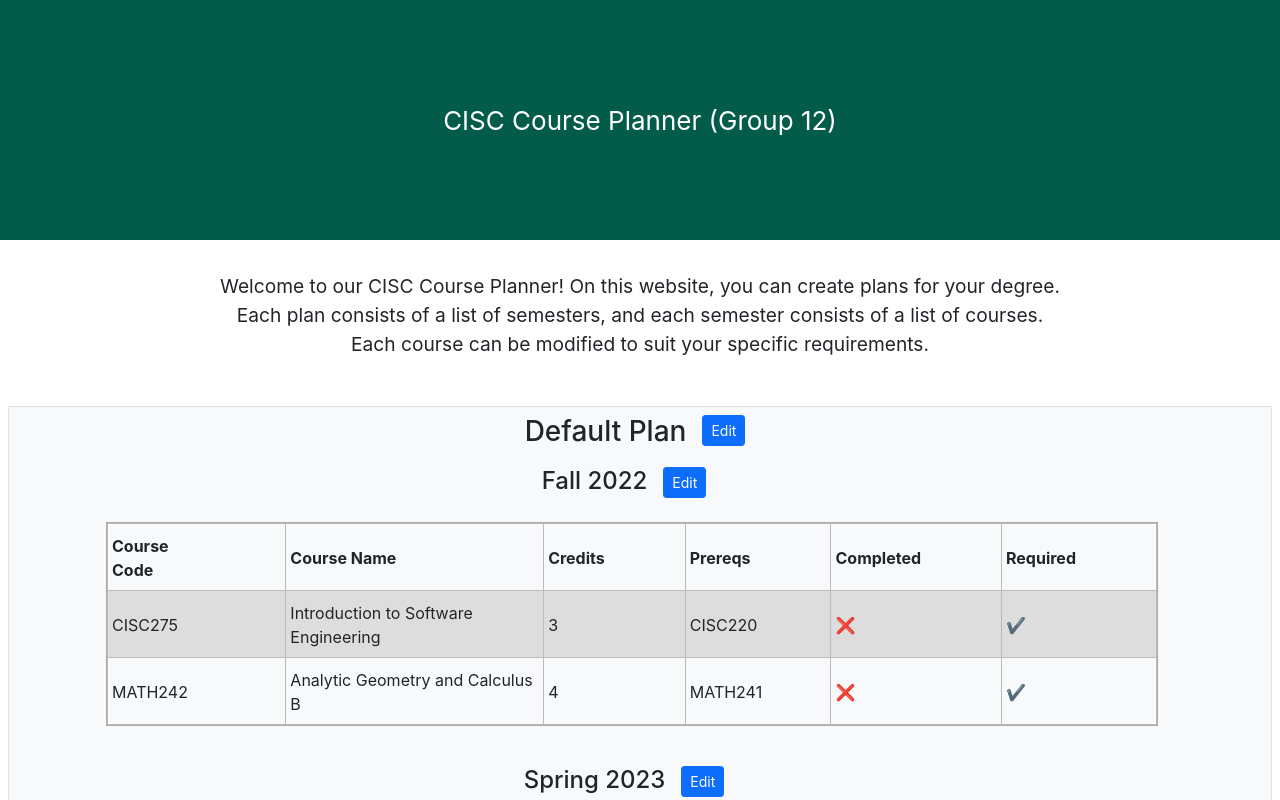
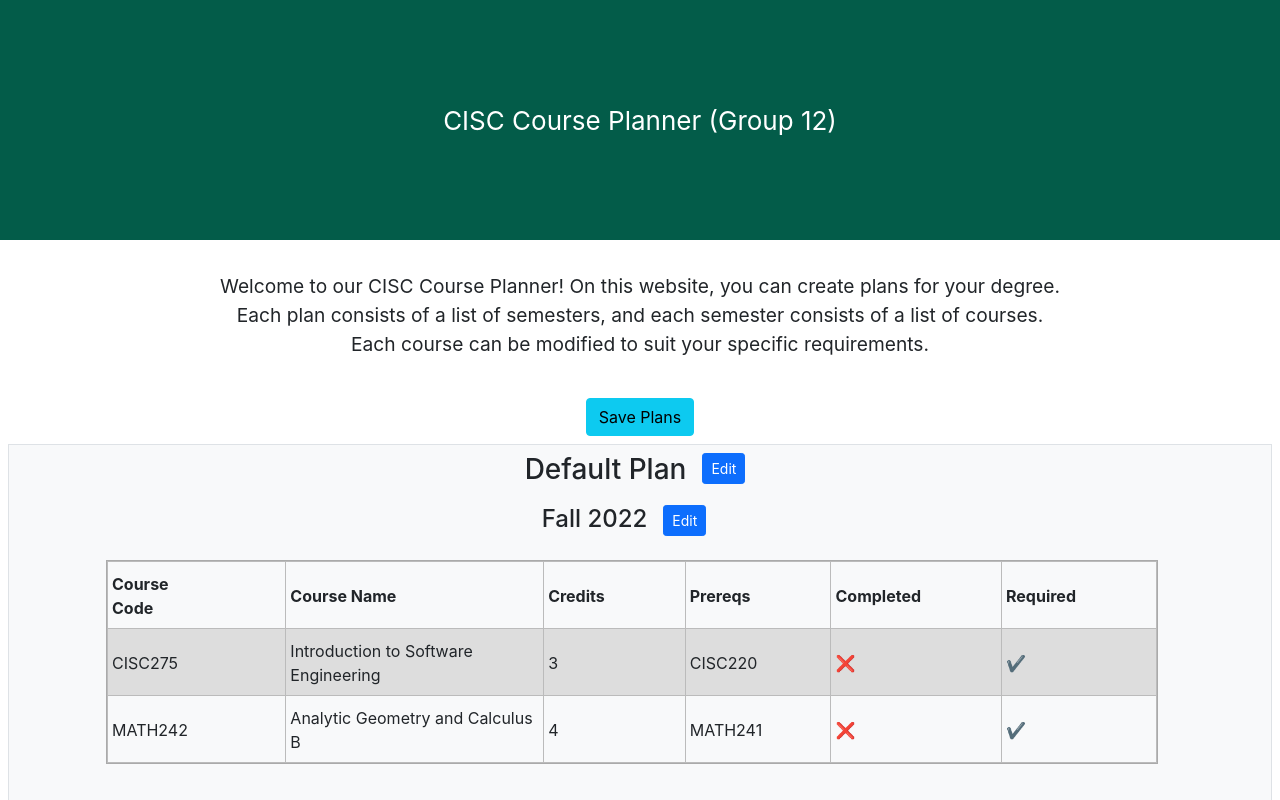
Before and after one commit to UD-CISC275-S22/cis-scheduler-team-12, a React (Create React App) app: page / in a window 1280 px wide. Shown: the top 800 px of the page. Built offline with nearby package versions, Linux system fonts and the light colour scheme.

Commit message:
VSCode hates me

```diff
--- a/src/App.tsx
+++ b/src/App.tsx
@@ -6,11 +6,18 @@ import { PlanList } from "./components/PlanList";
 import { AddPlanModal } from "./components/AddPlanModal";
 import { Button } from "react-bootstrap";
 
+let loadedData = defaults.map((plan): Plan => ({ ...plan }));
+const saveDataKey = "CISC275-TEAM-12";
+const previousData = localStorage.getItem(saveDataKey);
+if (previousData !== null) {
+    loadedData = JSON.parse(previousData);
+}
+
 export const DEFAULTS = defaults.map((plan): Plan => ({ ...plan }));
 
 function App(): JSX.Element {
     const [showAddModal, setShowAddModal] = useState(false);
-    const [plans, setPlans] = useState<Plan[]>(DEFAULTS);
+    const [plans, setPlans] = useState<Plan[]>(loadedData);
 
     function editPlan(id: number, newPlan: Plan) {
         setPlans(
@@ -32,6 +39,10 @@ function App(): JSX.Element {
             console.log("Created new plan with id %d", plans.length + 1);
         }
     }
+
+    function saveData() {
+        localStorage.setItem(saveDataKey, JSON.stringify(plans));
+    }
     const handleCloseAddModal = () => setShowAddModal(false);
     const handleShowAddModal = () => setShowAddModal(true);
     return (
@@ -49,6 +60,9 @@ function App(): JSX.Element {
                 </p>
             </div>
             <br></br>
+            <Button variant="info" className="save-button" onClick={saveData}>
+                Save Plans
+            </Button>
             <div>
                 <PlanList
                     plans={plans}
```
